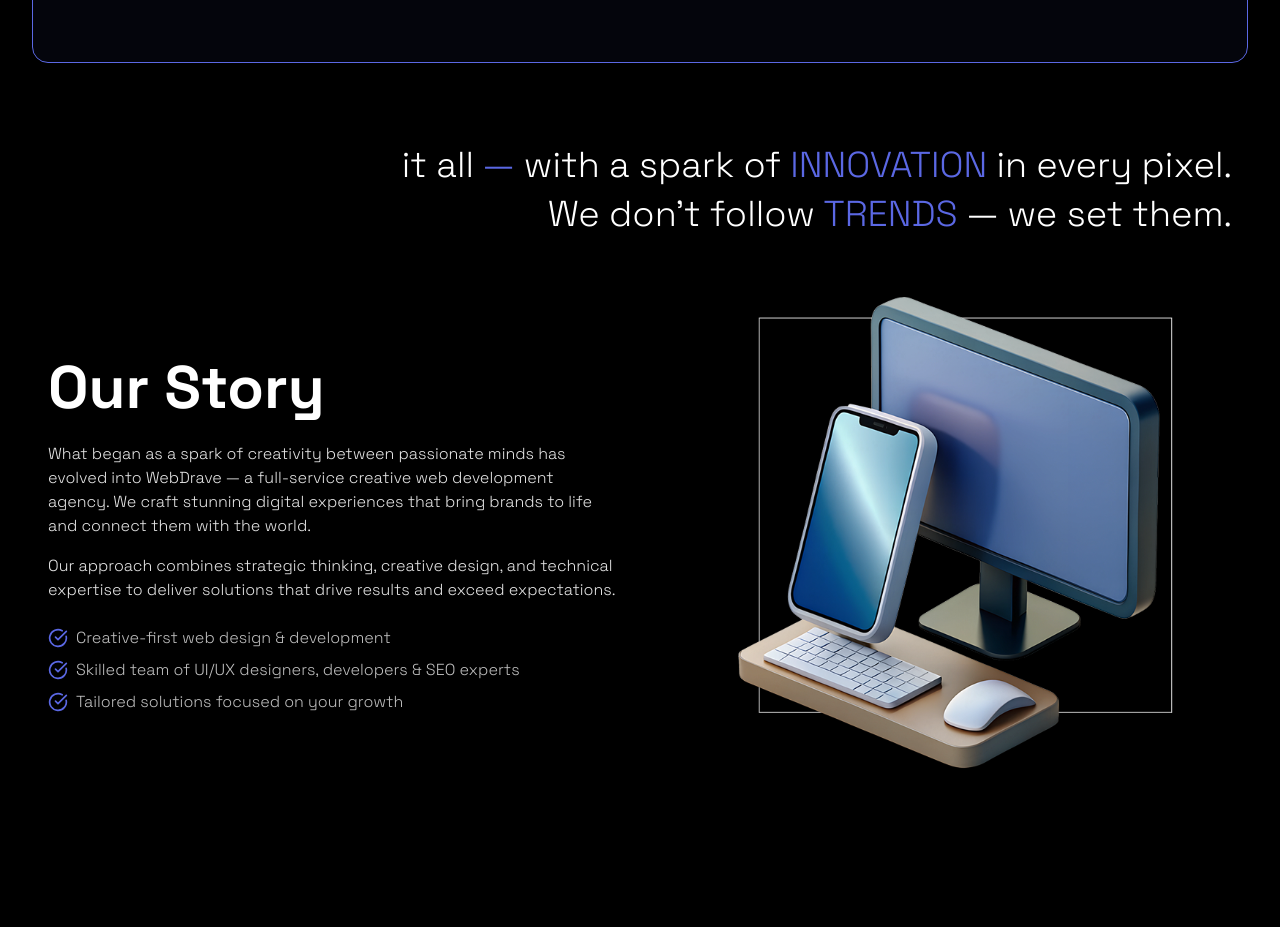
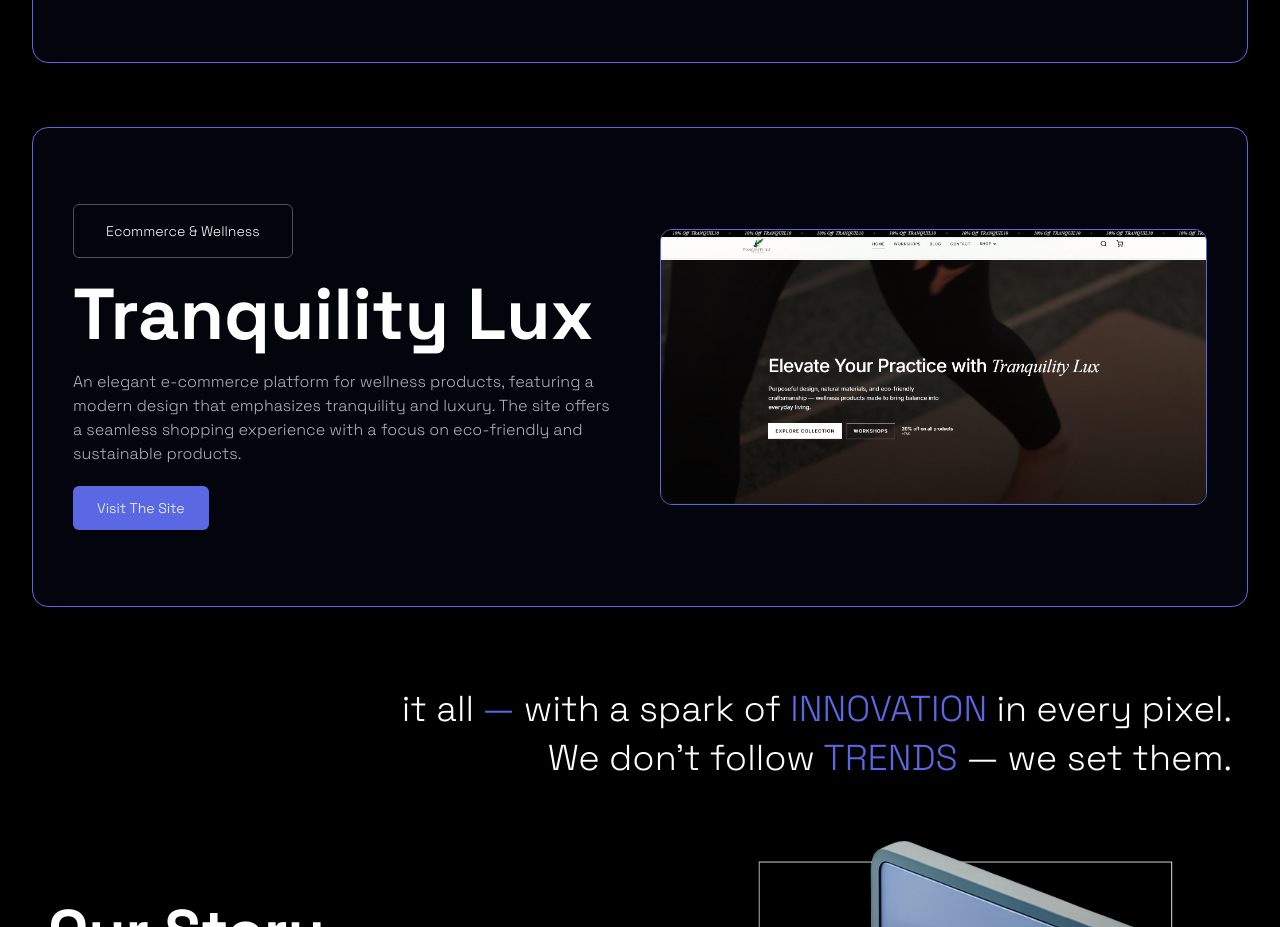
Before and after one commit to AbhishekChoudharyy/Webdrave-SkillsVarz-main, a React (Vite) app: page / in a window 1280 px wide. Shown: the part 5900-6827 px from the top of the page. Built offline with nearby package versions, Linux system fonts and the light colour scheme; a web font is replaced by a local one.

Commit message:
tranquility project added

```diff
--- a/src/components/Projects.jsx
+++ b/src/components/Projects.jsx
@@ -9,7 +9,7 @@
       description:
         "A Modern And Elegant Website For Arvan, Showcasing High-End Fashion With A Minimal, Responsive Design That Highlights Products And Brand Identity.",
       image: "img/arvan.png",
-      link: "https://www.thearvan.com", // Add the link here
+      link: "https://www.thearvan.com",
     },
     {
       tag: "Ecommerce",
@@ -42,6 +42,14 @@
         "A travel agency curating personalized domestic and international trips designed for comfort, culture, and memorable experiences.",
       image: "img/ae.png",
       link: "hhttps://www.anayaescapes.com/", // Add the link here
+    },
+    {
+      tag: "Ecommerce & Wellness",
+      title: "Tranquility Lux",
+      description:
+        "An elegant e-commerce platform for wellness products, featuring a modern design that emphasizes tranquility and luxury. The site offers a seamless shopping experience with a focus on eco-friendly and sustainable products.",
+      image: "img/tran.png",
+      link: "https://www.tranquilitylux.com",
     },
   ];
 
```
Also changed, not shown: public/img/tran.png (added).
